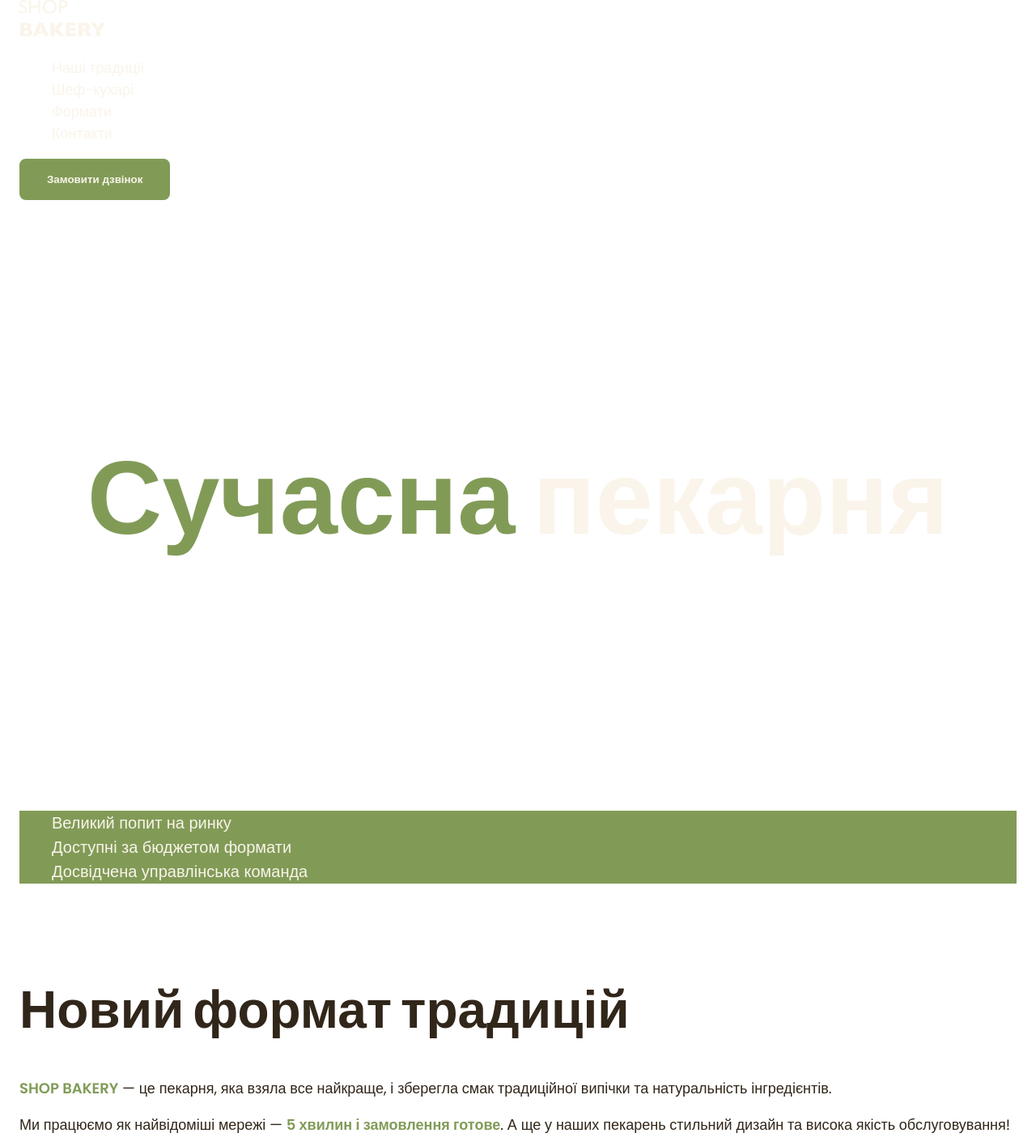
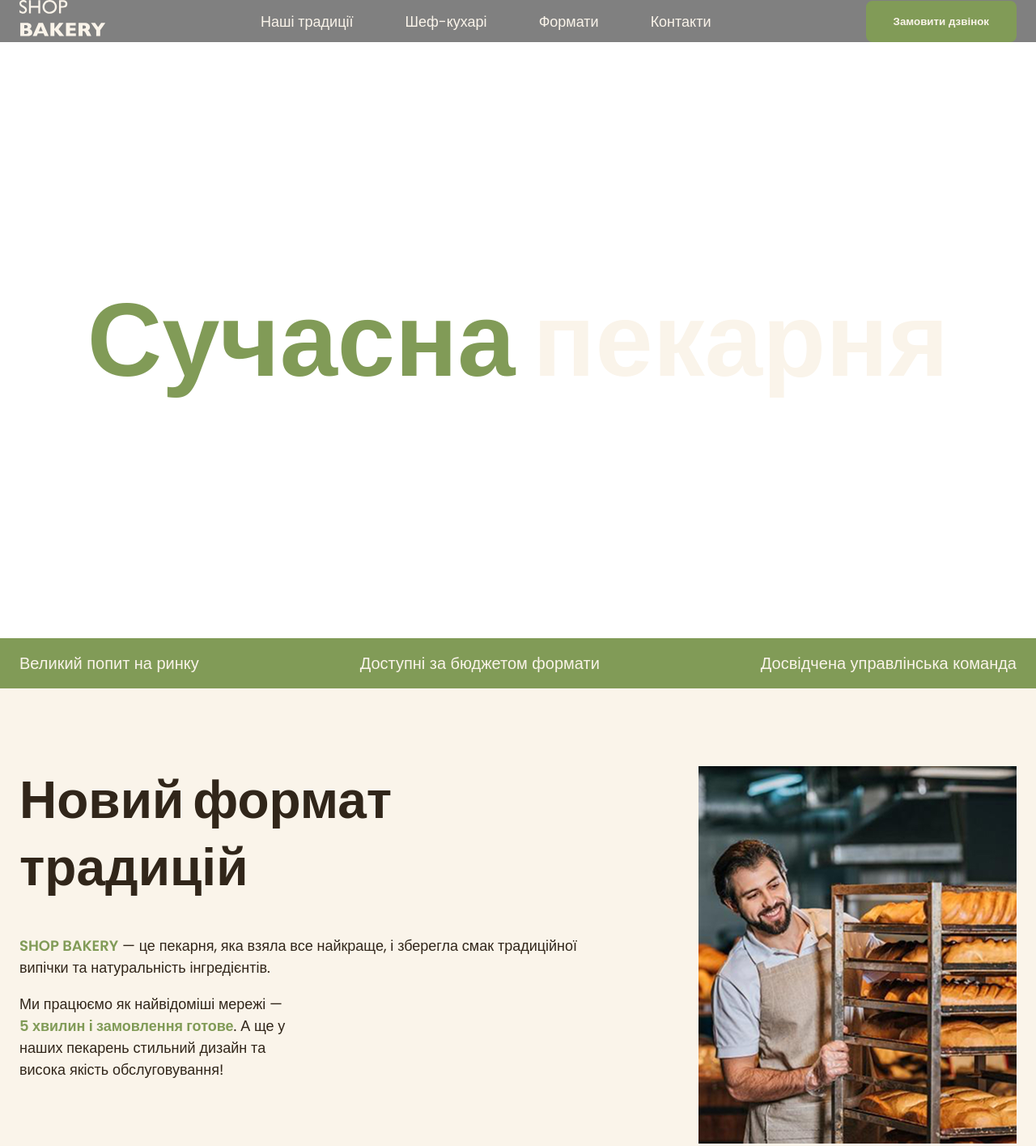
Before and after one commit to Kyrylo08/genius-project, a plain HTML site: page index.html in a window 1280 px wide. Shown: the top 1415 px of the page at 81% size. Drawn offline with Linux system fonts and the light colour scheme.

Commit message:
Partially added flexibility

```diff
--- a/css/styles.css
+++ b/css/styles.css
@@ -63,6 +63,8 @@ h1, h2, h3, h4, h5, h6, p {
 }
 
 ul {
+    padding: 0;
+    margin: 0;
     list-style-type: none;
 }
 
@@ -77,6 +79,7 @@ ul {
 
 .section {
     padding: 48px 0;
+    background-color: var(--color-primery-light);
 }
 
 .container {
@@ -110,7 +113,31 @@ text-decoration: none;
 
 .link:hover{
     color: var(--color-brand-light);
-    font-weight: 600;
+}
+
+/* Header */
+.header {
+background-color: gray; /*remove*/
+}
+
+.header-container {
+    display: flex;
+    align-items: center;
+    gap: 40px;
+}
+
+.header-nav {
+    display: flex;
+    align-items: center;
+    flex-grow: 1;
+    gap: 40px;
+}
+
+.header-menu {
+    display: flex;
+    gap: 64px;
+    flex-grow: 1;
+    justify-content: center;
 }
 
 /* Hero section */
@@ -132,12 +159,19 @@ text-decoration: none;
 }
 
 /* Advantages section */
-.advantages-list {
-    color: var(--color-primery-light);
+.advantages-section {
+    padding: 16px 0;
     background-color: var(--color-brand-light);
 }
 
+.advantages-list {
+    display: flex;
+    justify-content: space-between;
+    gap: 40px;
+}
+
 .advantages-item {
+    color: var(--color-primery-light);
     font-size: 20px;
     font-weight: 300;
 }
@@ -158,6 +192,16 @@ text-decoration: none;
 margin-bottom: 42px;
 }
 
+.traditions-container {
+    display: flex;
+    justify-content: space-between;
+    gap: 40px;
+}
+
+.traditions-content {
+    max-width: 710px;
+}
+
 .traditions-section {
     padding-top: 96px;
 }
@@ -166,6 +210,10 @@ margin-bottom: 42px;
     color: var(--color-brand-light);
     font-weight: 600;
 
+}
+
+.traditions-text.limited {
+    max-width: 340px;
 }
 
 .traditions-text .brand-uppercase {
@@ -184,6 +232,21 @@ margin-bottom: 42px;
 }
 
 /* Format section */
+.formats-list {
+    display: flex;
+    gap: 20px;
+}
+
+.formats-item {
+    flex-basis: calc((100% - 40px) / 3);
+}
+
+.format-card {
+    padding: 24px;
+    border: 1px solid lightgray; /*remove*/
+    border-radius: 16px;
+}
+
 .formats-title {
 margin-bottom: 80px;
 }
--- a/index.html
+++ b/index.html
@@ -7,22 +7,30 @@
     <link rel="stylesheet" href="./css/styles.css" />
   </head>
   <body>
-    <header>
+    <header class="header">
       <div class="container">
-        <nav>
+        <div class="header-container">
+          <nav class="header-nav">
             <a href="/">
               <img src="./images/logo.svg" alt="Логотип сучасної пекарні" />
             </a>
-          <ul>
+            <ul class="header-menu">
               <li>
                 <a class="link" href="#traditions-section">Наші традиції</a>
               </li>
-            <li><a class="link" href="#chefs-sections">Шеф-кухарі</a></li>
-            <li><a class="link" href="#formats-sectoins">Формати</a></li>
-            <li><a class="link" href="#contact-sections">Контакти</a></li>
+              <li>
+                <a class="link" href="#chefs-sections">Шеф-кухарі</a>
+              </li>
+              <li>
+                <a class="link" href="#formats-sectoins">Формати</a>
+              </li>
+              <li>
+                <a class="link" href="#contact-sections">Контакти</a>
+              </li>
             </ul>
           </nav>
           <button class="button" type="button">Замовити дзвінок</button>
+        </div>
       </div>
     </header>
     <main>
@@ -33,7 +41,7 @@
           </h1>
         </div>
       </section>
-      <section>
+      <section class="advantages-section">
         <div class="container">
           <h2 class="visually-hidden">Наші переваги</h2>
           <ul class="advantages-list">
@@ -45,21 +53,27 @@
       </section>
       <section class="traditions-section section" id="traditions-section">
         <div class="container">
-          <h2 class="traditions-title section-title">Новий формат традицій</h2>
+          <div class="traditions-container">
+            <div class="traditions-content">
+              <h2 class="traditions-title section-title">
+                Новий формат традицій
+              </h2>
               <p class="traditions-text">
-            <span class="brand-uppercase">shop bakery</span> — це пекарня, яка
-            взяла все найкраще, і зберегла смак традиційної випічки та
+                <span class="brand-uppercase">shop bakery</span> — це пекарня,
+                яка взяла все найкраще, і зберегла смак традиційної випічки та
                 натуральність інгредієнтів.
               </p>
-          <p class="traditions-text">
+              <p class="traditions-text limited">
                 Ми працюємо як найвідоміші мережі —
                 <span class="brand">5 хвилин і замовлення готове</span>. А ще у
                 наших пекарень стильний дизайн та висока якість обслуговування!
               </p>
+            </div>
             <img
               src="./images/baker-men.jpg"
               alt="Чоловік пекар дивиться на батони з посмішкою"
             />
+          </div>
         </div>
       </section>
       <section class="section" id="chefs-sections">
@@ -93,9 +107,9 @@
       <section class="section" id="formats-sectoins">
         <div class="container">
           <h2 class="formats-title section-title">Формати</h2>
-          <ul>
-            <li>
-              <article>
+          <ul class="formats-list">
+            <li class="formats-item">
+              <article class="format-card">
                 <h3 class="format-title" lang="en">Walrus</h3>
                 <div class="format-text">
                   <p>Площа: до 120 м2</p>
@@ -108,24 +122,30 @@
                 </div>
               </article>
             </li>
-            <li>
-              <article>
+            <li class="formats-item">
+              <article class="format-card">
                 <h3 class="format-title" lang="en">Horseshoe</h3>
                 <div class="format-text">
                   <p>Площа: до 25 м2</p>
                   <p>Меню: найпопулярніші позиції меню</p>
-                  <p>Штат: 2 продавці-касири, 2 пекарі, 1 помічник пекаря</p>
+                  <p>
+                    Штат: 2 продавці-касири, 2 пекарі, 2 помічники пекаря, 2
+                    офіціанти-різнороби
+                  </p>
                   <p>Посадкові місця: відсутні</p>
                 </div>
               </article>
             </li>
-            <li>
-              <article>
+            <li class="formats-item">
+              <article class="format-card">
                 <h3 class="format-title" lang="en">Handlebar</h3>
                 <div class="format-text">
                   <p>Площа: до 15 м2</p>
                   <p>Меню: найпопулярніші позиції меню</p>
-                  <p>Штат: 1 продавець, 1 пекар, 1 помічник пекаря</p>
+                  <p>
+                    Штат: 2 продавці-касири, 2 пекарі, 2 помічники пекаря, 2
+                    офіціанти-різнороби
+                  </p>
                   <p>Посадкові місця: відсутні</p>
                 </div>
               </article>
```
Lines whose indentation alone changed are shown as unchanged.
